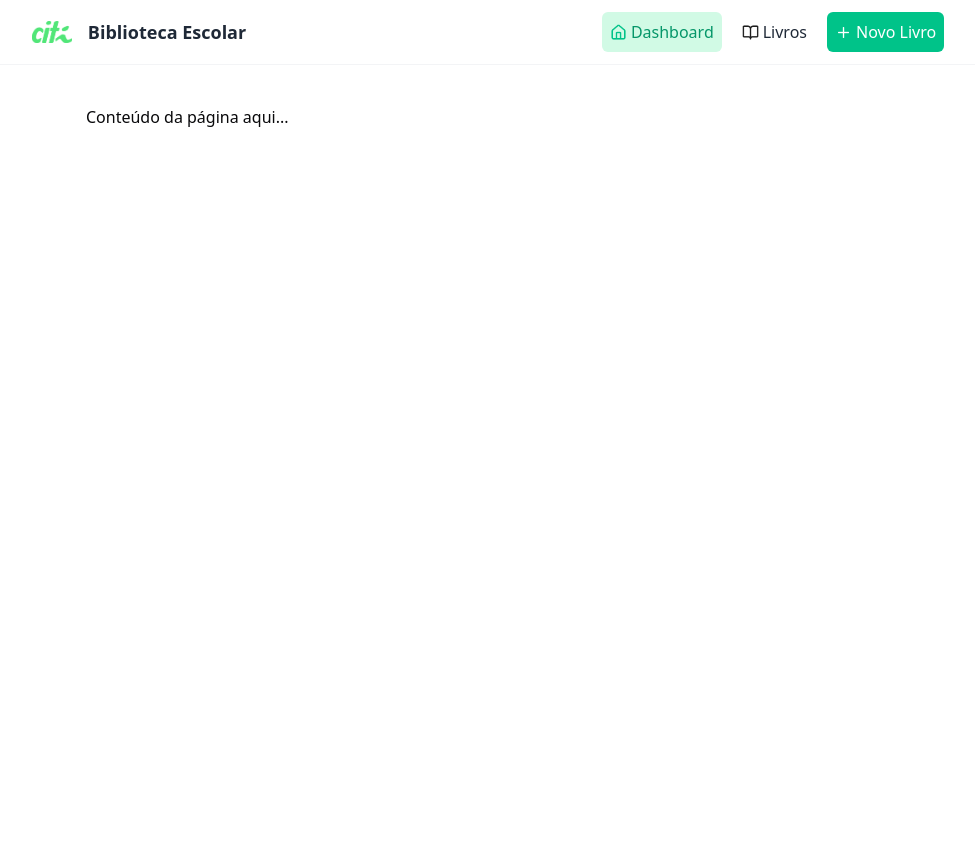
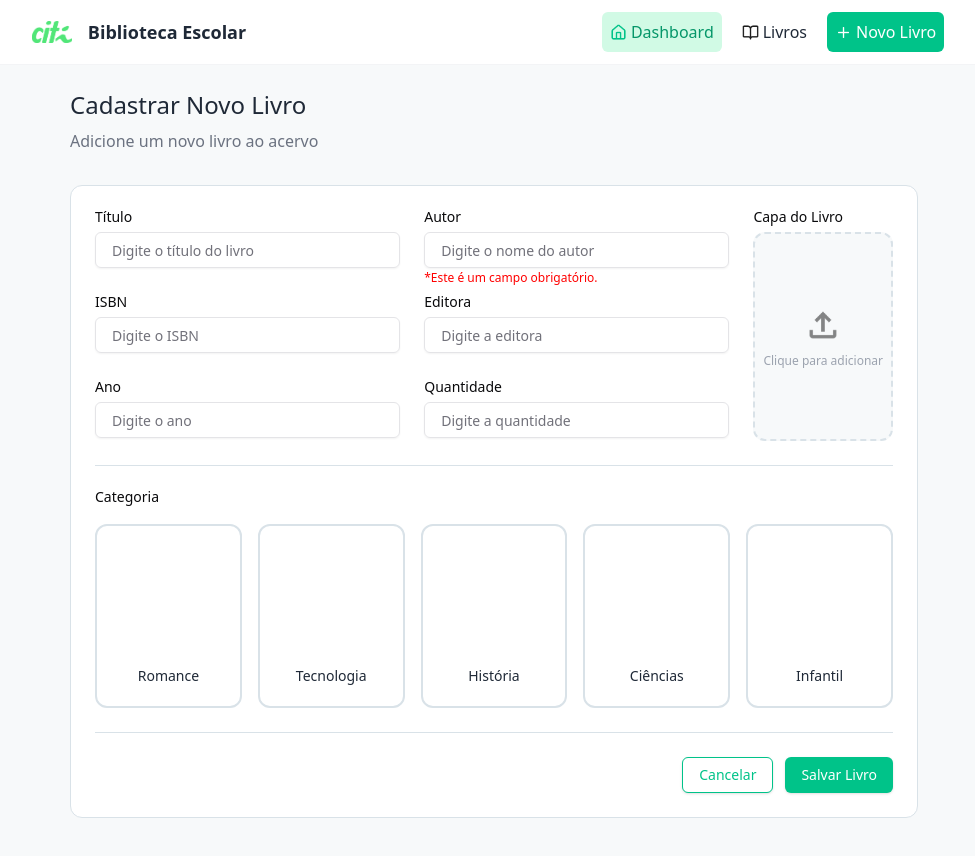
Before and after one commit to citi-onboarding/pta-squad-matheus, a Next.js app in the folder client/: page /novoLivro in a window 1280 px wide. Shown: the top 856 px of the page, without its empty margins (146-1121 px from the left). Before the commit the page ends 800 px from the top, so only its background shows below. Built offline with nearby package versions, Linux system fonts and the light colour scheme.

Commit message:
feat: implement cadastrar livro page with cover upload and categoy selector

```diff
--- a/client/src/app/novoLivro/page.tsx
+++ b/client/src/app/novoLivro/page.tsx
@@ -1,8 +1,121 @@
-export default function TestPage() {
+'use client';
+
+import { useState } from 'react';
+import { Input } from '@/components/ui/input';
+import { Label } from '@/components/ui/label';
+import { Button } from '@/components/ui/button';
+
+const categorias = [
+  { value: 'ROMANCE', label: 'Romance' },
+  { value: 'TECNOLOGIA', label: 'Tecnologia' },
+  { value: 'HISTORIA', label: 'História' },
+  { value: 'CIENCIAS', label: 'Ciências' },
+  { value: 'INFANTIL', label: 'Infantil' },
+];
+
+export default function CadastrarLivroPage() {
+  const [categoriaSelecionada, setCategoriaSelecionada] = useState('');
+
   return (
-    <div>
-      <div className="p-10 grid grid-cols-3 gap-4 w-[70%] mx-auto">
-        <p>Conteúdo da página aqui...</p>
+    <div className="min-h-screen bg-[#F7F9FA]">
+      <div className="max-w-4xl mx-auto p-6">
+        <h1 className="text-2xl font-medium text-gray-800 mb-2">
+          Cadastrar Novo Livro
+        </h1>
+        <p className="text-base text-gray-500 mb-8">
+          Adicione um novo livro ao acervo
+        </p>
+
+        <div className="bg-white rounded-xl border border-[#D9E2E8] p-6">
+
+          {/* Seção 1 — Campos do formulário + Capa */}
+          <div className="grid grid-cols-1 md:grid-cols-[1fr_auto] gap-6 items-stretch">
+
+            {/* Campos */}
+            <div className="grid grid-cols-1 md:grid-cols-2 gap-6 items-start">
+              <div className="grid gap-2">
+                <Label htmlFor="titulo">Título</Label>
+                <Input id="titulo" placeholder="Digite o título do livro" />
+              </div>
+
+              <div className="grid gap-2 relative">
+                <Label htmlFor="autor">Autor</Label>
+                <Input id="autor" placeholder="Digite o nome do autor" />
+                <span className="absolute top-[calc(100%+2px)] text-xs text-[#FF0000]">
+                  *Este é um campo obrigatório.
+                </span>
+              </div>
+
+              <div className="grid gap-2">
+                <Label htmlFor="isbn">ISBN</Label>
+                <Input id="isbn" placeholder="Digite o ISBN" />
+              </div>
+
+              <div className="grid gap-2">
+                <Label htmlFor="editora">Editora</Label>
+                <Input id="editora" placeholder="Digite a editora" />
+              </div>
+
+              <div className="grid gap-2">
+                <Label htmlFor="ano">Ano</Label>
+                <Input id="ano" type="number" placeholder="Digite o ano" />
+              </div>
+
+              <div className="grid gap-2">
+                <Label htmlFor="quantidade">Quantidade</Label>
+                <Input id="quantidade" type="number" placeholder="Digite a quantidade" />
+              </div>
+            </div>
+
+            {/* Upload da capa */}
+            <div className="flex flex-col gap-2">
+              <Label>Capa do Livro</Label>
+              <button
+                type="button"
+                className="flex flex-col items-center justify-center flex-1 rounded-xl border-2 border-dashed border-[#D9E2E8] bg-[#F7F9FA] hover:border-gray-400 hover:bg-gray-100 transition-colors cursor-pointer"
+                style={{ aspectRatio: '2/3' }}
+              >
+                <img src="/img/upload.png" alt="Upload" className="w-10 h-10 mb-2 opacity-50" />
+                <span className="text-xs text-gray-400 text-center px-2">Clique para adicionar</span>
+              </button>
+            </div>
+
+          </div>
+
+          {/* Seção 2 — Categoria */}
+          <div className="border-t border-[#D9E2E8] mt-6 pt-6 grid gap-3">
+            <Label>Categoria</Label>
+            <div className="grid grid-cols-2 md:flex md:flex-nowrap mt-2 gap-4">
+              {categorias.map(({ value, label }) => (
+                <button
+                  key={value}
+                  type="button"
+                  onClick={() => setCategoriaSelecionada(value)}
+                  className={[
+                    'md:flex-1 flex flex-col items-center pt-5 pb-5 px-4 rounded-xl border-2 transition-colors',
+                    categoriaSelecionada === value
+                      ? 'border-brand-green bg-emerald-50'
+                      : 'border-[#D9E2E8] bg-white hover:border-gray-300',
+                  ].join(' ')}
+                >
+                  <div className="w-full h-[112px]" />
+                  <span className="mt-2 text-sm font-medium text-gray-800">{label}</span>
+                </button>
+              ))}
+            </div>
+          </div>
+
+          {/* Seção 3 — Botões */}
+          <div className="border-t border-[#D9E2E8] mt-6 pt-6 flex flex-col-reverse md:flex-row justify-end gap-3">
+            <Button className="border border-brand-green text-brand-green bg-white hover:bg-emerald-50 md:w-auto w-full">
+              Cancelar
+            </Button>
+            <Button className="bg-brand-green text-white hover:bg-brand-green/90 md:w-auto w-full">
+              Salvar Livro
+            </Button>
+          </div>
+
+        </div>
       </div>
     </div>
   );
```
